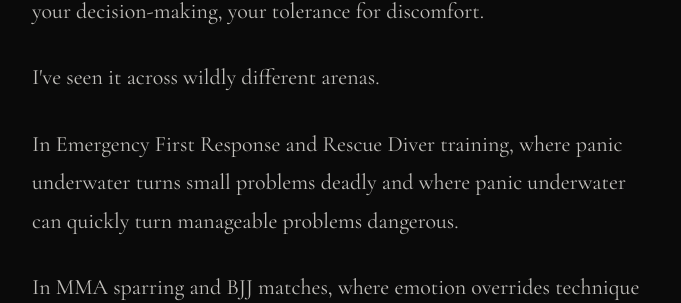
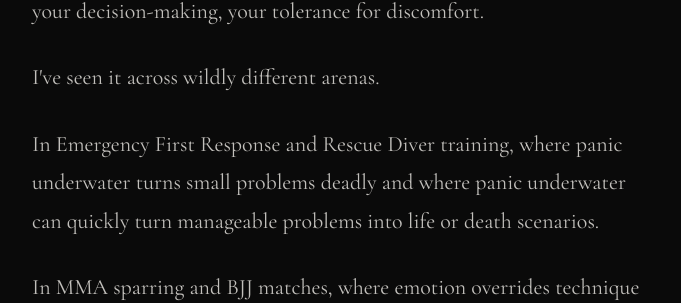
Before and after one commit to tonylombardi-22/personal_branding, a Next.js app: page /writing in a window 1280 px wide. Shown: the part 2360-2663 px from the top of the page, without its empty margins (296-977 px from the left). Built offline with nearby package versions, Linux system fonts and the light colour scheme.

Commit message:
Finalize operating system essay with refined narrative and tone

```diff
--- a/app/writing/page.tsx
+++ b/app/writing/page.tsx
@@ -497,7 +497,7 @@ export default function Writing() {
             <p>
               In Emergency First Response and Rescue Diver training,
               where panic underwater turns small problems deadly
-              and where panic underwater can quickly turn manageable problems dangerous.
+              and where panic underwater can quickly turn manageable problems into life or death scenarios.
             </p>
 
             <p>
```
